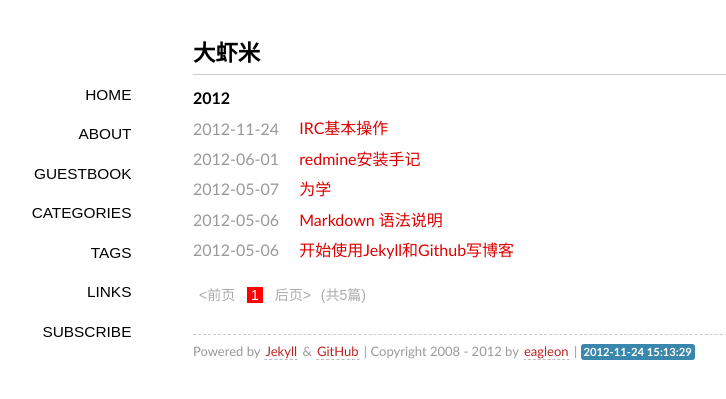
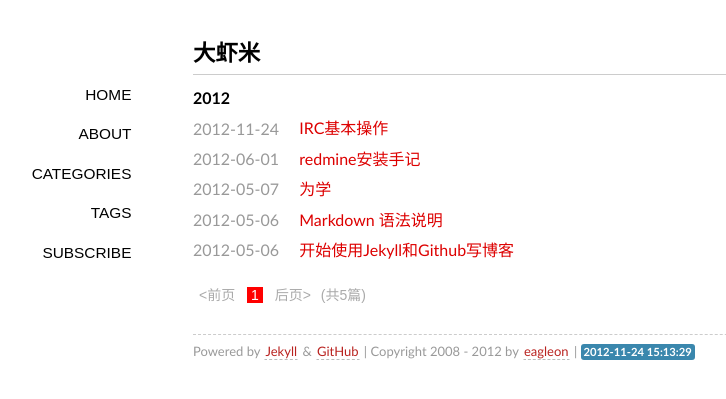
Before and after one commit to eagleon/blog, a Jekyll site: the page built from index.html, in a window 1280 px wide. Shown: the top 399 px of the page, without its empty margins (147-873 px from the left). Built offline with Jekyll 4.4.1, drawn with Linux system fonts in a browser that asks for light colours; some web fonts are replaced; Markdown is read by kramdown in place of the engine named in the settings; the list of posts is cut into pages by our own code.

Commit message:
edit default layout

```diff
--- a/_layouts/default.html
+++ b/_layouts/default.html
@@ -19,10 +19,8 @@
         <nav>
         <span><a title="home page" class="" href="/">Home</a></span>
         <span><a title="about" class="" href="/about/">About</a></span>
-        <span><a title="guestbook" class="" href="/guestbook/">Guestbook</a></span>
         <span><a title="categories" class="" href="/categories/">Categories</a></span>
         <span><a title="tags" class="" href="/tags/">Tags</a></span>
-        <span><a title="links" class="" href="/links/">Links</a></span>
         <span><a title="subscribe by RSS" class="" href="/feed/">Subscribe</a></span>
         </nav>
         <article class="content">
```
